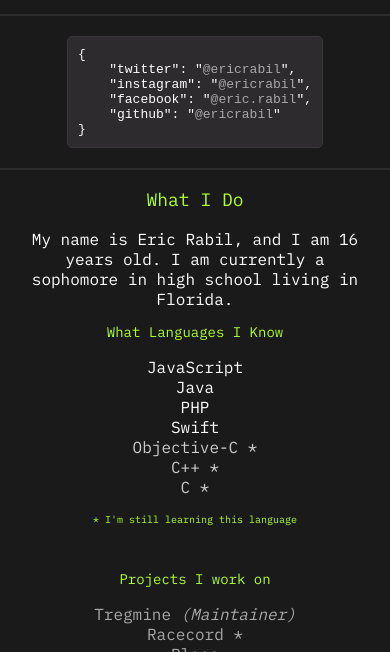
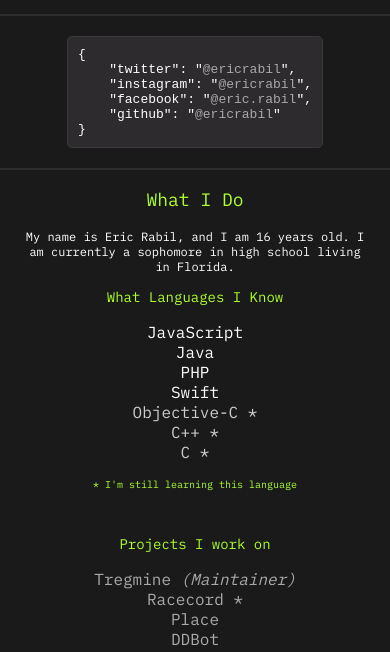
Before and after one commit to EricRabil/Mimico, a plain HTML site: page index.html in a window 390 px wide. Shown: the part 192-844 px from the top of the page. Drawn offline with nearby package versions, Linux system fonts and the light colour scheme; files that its build step writes are made by us from their sources.

Commit message:
Make body text smaller when browsing on a smaller screen

```diff
--- a/style/custom.scss
+++ b/style/custom.scss
@@ -42,6 +42,9 @@
     text-align: center;
     margin: 0 20px;
     word-wrap: break-word;
+    @media(max-width: 749px) {
+        font-size: 12px;
+    }
 }
 
 .text-view-inner a {
```
